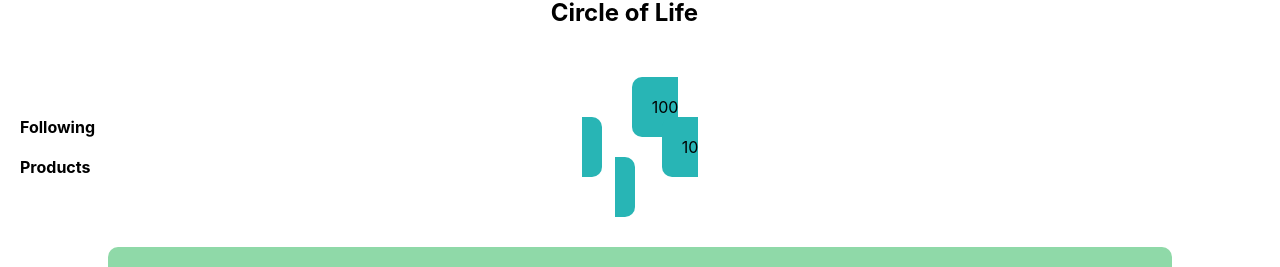
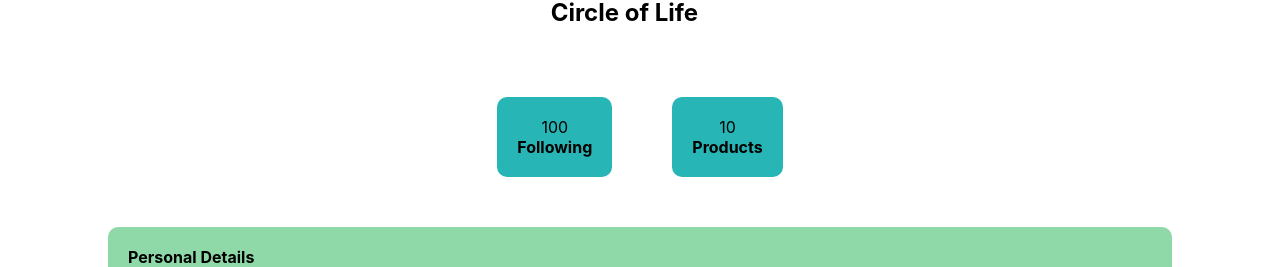
Before and after one commit to chiodicg/athena-hackathon, a React (Create React App) app: page /profile in a window 1280 px wide. Shown: the part 272-539 px from the top of the page. Built offline with nearby package versions, Linux system fonts and the light colour scheme.

Commit message:
Update Profile.css

```diff
--- a/src/Profile.css
+++ b/src/Profile.css
@@ -23,7 +23,7 @@ section {
 .following, .products {
   background-color: #28B5B5;
   border-radius: 10px;
-  display: inline;
+  display: inline-block;
   padding: 20px;
   margin: 0 30px;
 }
```
